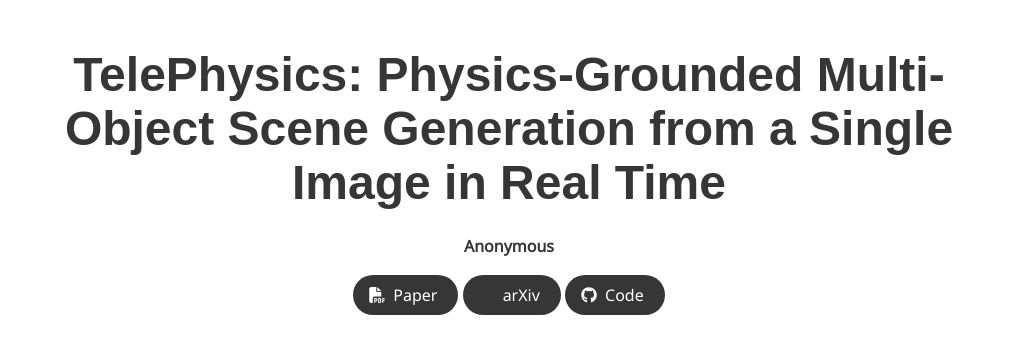
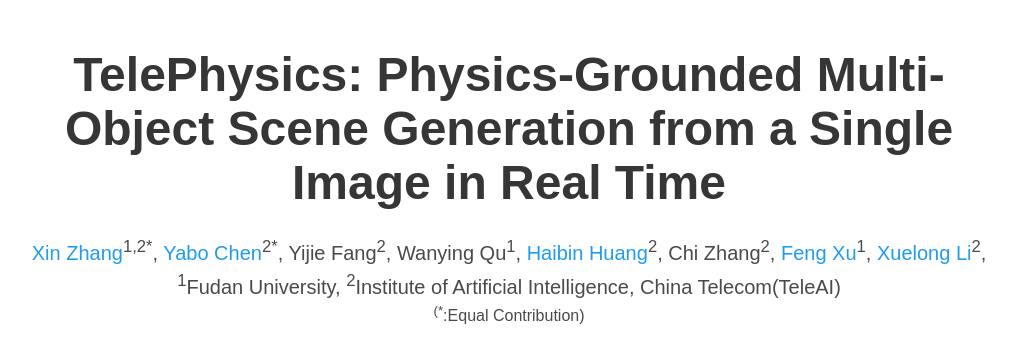
Before and after one commit to PhysOmni/physomni.github.io, a plain HTML site: page index.html in a window 1280 px wide. Shown: the top 338 px of the page, without its empty margins (131-1147 px from the left). Drawn offline with nearby package versions, Linux system fonts and the light colour scheme; some icons are missing; a web font is replaced by a local one.

Commit message:
Update index.html

```diff
--- a/index.html
+++ b/index.html
@@ -34,7 +34,7 @@
       <div class="columns is-centered">
         <div class="column has-text-centered">
           <h1 class="title is-1 publication-title">TelePhysics: Physics-Grounded Multi-Object Scene Generation from a Single Image in Real Time</h1>
-          <!-- <div class="is-size-5 publication-authors">
+          <div class="is-size-5 publication-authors">
             <span class="author-block">
               <a href="https://openreview.net/profile?id=%7EXin_Zhang70">Xin Zhang</a><sup>1,2*</sup>,</span>
               <a href="https://scholar.google.com/citations?user=6aHx1rgAAAAJ&hl=zh-TW">Yabo Chen</a><sup>2*</sup>,</span>
@@ -54,9 +54,9 @@
 
           <div class="is-size-6 publication-authors">
             <span class="author-block"><sup>(*</sup>:Equal Contribution)</span>
-          </div> -->
+          </div>
 
-          <span class="author-block"><strong>Anonymous</strong></span>
+          <!-- <span class="author-block"><strong>Anonymous</strong></span> -->
 
 
           <div class="column has-text-centered">
```
